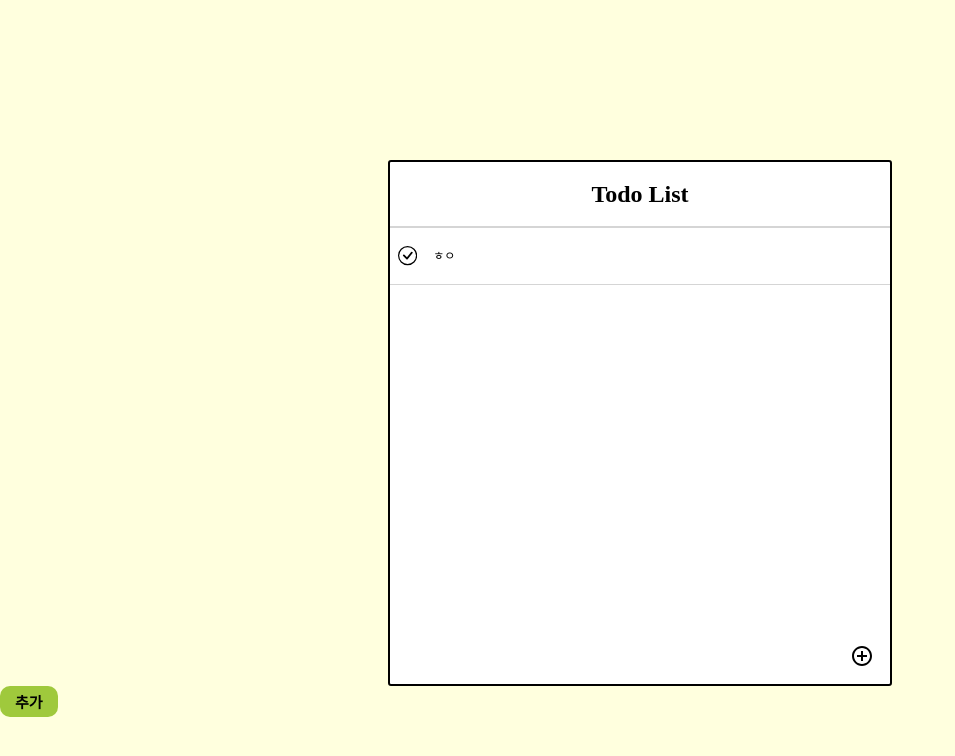
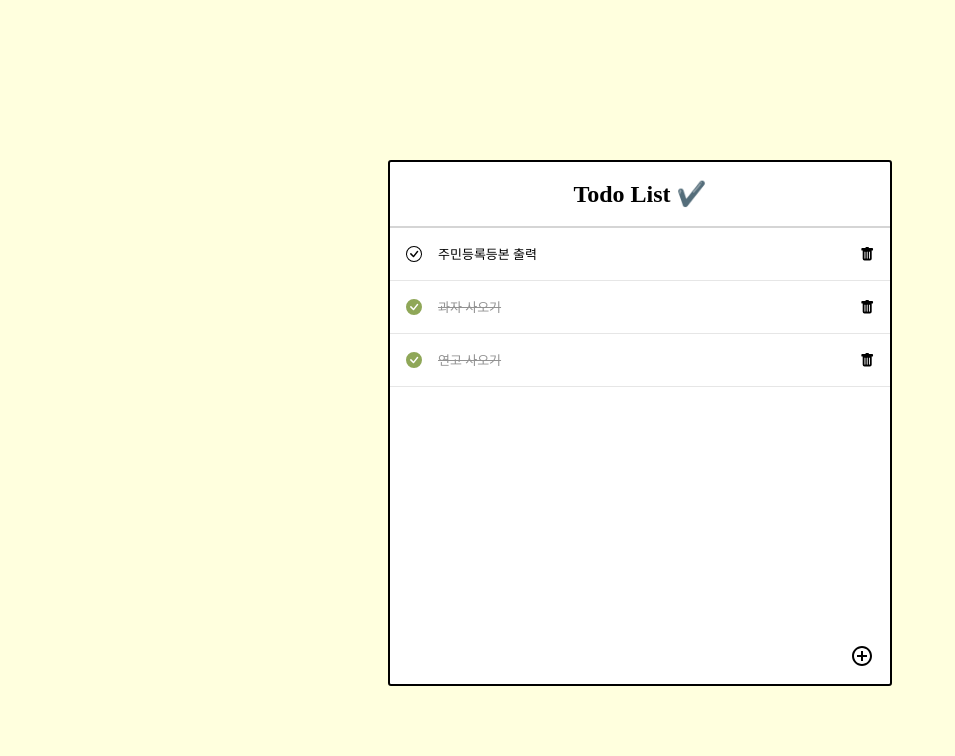
Before and after one commit to evejin9/Todo-Challenge, a React (Create React App) app: page / in a window 1280 px wide. Shown: the top 756 px of the page, without its empty margins (0-955 px from the left). Built offline with nearby package versions, Linux system fonts and the light colour scheme.

Commit message:
23.06.09) todo-개선
- 체크 토글 기능 추가
- 삭제 기능 추가
- checked 여부에 따른 상태 변경

```diff
--- a/src/App.js
+++ b/src/App.js
@@ -1,7 +1,13 @@
 import styled, { createGlobalStyle } from "styled-components";
 import reset from "styled-reset";
+import { useState } from "react";
+import { useCallback } from "react";
+import { MdAddCircleOutline, MdAddCircle  } from "react-icons/md";
+
 import TodoTemplate from "./component/page/TodoTemplate";
-import Button from "./component/ui/Button";
+import TodoList from "./component/list/TodoList";
+
+
 
 const GlobalStyle = createGlobalStyle`
   ${reset}
@@ -9,14 +15,65 @@ const GlobalStyle = createGlobalStyle`
   body {
     background: #FFFFDE;
   }
-`
+`;
+
+const AddButton = styled.div`
+  padding: 1rem;
+  cursor: pointer;
+  display: flex;
+  justify-content: flex-end;
+  align-items: center;
+
+  svg {
+    font-size: 1.5rem;
+    color: ${props => props.checked && '#7d9c36'};
+  };
+
+  &:hover {
+    color: #628315;
+  }
+`;
+
+  const todoListArray = [
+    {
+      id: 1,
+      text: '주민등록등본 출력',
+      checked: true
+    },
+    {
+      id: 2,
+      text: '과자 사오기',
+      checked: false
+    },
+    {
+      id: 3,
+      text: '연고 사오기',
+      checked: false
+    },
+  ];
 
 function App() {
+  const [todos, setTodos] = useState(todoListArray);
+
+  const handleToggle = useCallback((id) => {
+    setTodos(todos => todos.map((todo) =>
+      todo.id === id ? { ...todo, checked: !todo.checked } : todo
+    ))
+  }, []);
+
+  const handleRemove = useCallback((id) => {
+    setTodos(todos => todos.filter((todo) => todo.id !== id));
+  }, []);
+
   return (
     <>
       <GlobalStyle />
-      <TodoTemplate />
-      <Button title="추가" />
+      <TodoTemplate>
+        <TodoList todos={todos} onToggle={handleToggle} onRemove={handleRemove} />
+        {/* 추가 버튼 */}
+        <AddButton><MdAddCircleOutline /></AddButton>
+      </TodoTemplate>
+      {/* <Button title="추가" /> */}
     </>
   );
 }
--- a/src/component/list/TodoList.jsx
+++ b/src/component/list/TodoList.jsx
@@ -1,6 +1,6 @@
 import React from 'react';
+import styled from "styled-components";
 import TodoListItem from './TodoListItem';
-import styled from "styled-components";
 
 const TodoListWrapper = styled.div`
   min-height: 400px;
@@ -8,9 +8,15 @@ const TodoListWrapper = styled.div`
 `;
 
 function TodoList(props) {
+  const { todos, onToggle, onRemove } = props;
+
   return (
     <TodoListWrapper>
-      <TodoListItem />
+      {todos.map((todo) => {
+        return (
+          <TodoListItem key={todo.id} todo={todo} onToggle={onToggle} onRemove={onRemove} />
+        )})
+      }
     </TodoListWrapper>
   );
 }
--- a/src/component/list/TodoListItem.jsx
+++ b/src/component/list/TodoListItem.jsx
@@ -1,19 +1,19 @@
 import React from 'react';
 import styled from "styled-components";
-import { BsCheckCircleFill, BsCheckCircle  } from "react-icons/bs";
+import { BsCheckCircleFill, BsCheckCircle, BsFillTrashFill  } from "react-icons/bs";
 
 const Wrapper = styled.div`
-  padding: 0.5rem;
+  padding: 1rem;
   display: flex;
   align-items: center;
-  border-bottom: 1px solid #d5d5d5;
+  border-bottom: 1px solid #e6e6e6;
   `;
 
 const TodoList = styled.div`
-  height: 40px;
+  width: 100%;
+  height: 20px;
   font-size: 12px;
   display: flex;
-  justify-content: flex-start;
   align-items: center;
 `;
 
@@ -23,23 +23,50 @@ const CheckBox = styled.div`
   align-items: center;
 
   svg {
-    font-size: 1.2rem;
-    color: ${props => props.checked && '#9fc93c'};
+    font-size: 1rem;
+    color: ${props => props.checked ? '#000' : '#8fa758'};
+    &:hover {
+      color: ${props => props.checked ? '#7d9c36' : '#000'};
+    }
+  };
+`;
+
+const DeleteBox = styled.div`
+  cursor: pointer;
+  display: flex;
+  align-items: center;
+
+  svg {
+    font-size: 0.9rem;
+  }
+
+  &:hover {
+    color: #8b1515;
   }
 `;
 
 const Text = styled.div`
+  color: ${props => props.checked ? '#000' : '#929292'};
+  text-decoration: ${props => props.checked ? 'none' : 'line-through'};
+  font-size: 13px;
   padding: 0.5rem;
   margin-left: 0.5rem;
   flex: 1;
 `;
 
 function TodoListItem(props) {
+  const { todo, onToggle, onRemove } = props;
+
   return (
     <Wrapper>
       <TodoList>
-        <CheckBox><BsCheckCircle /></CheckBox>
-        <Text>ㅎㅇ</Text>
+        <CheckBox checked={todo.checked}
+          onClick={() => { onToggle(todo.id) }}
+        >
+          {todo.checked ? <BsCheckCircle />:<BsCheckCircleFill />}
+        </CheckBox>
+        <Text checked={todo.checked}>{todo.text}</Text>
+        <DeleteBox onClick={() => {onRemove(todo.id)}}><BsFillTrashFill /></DeleteBox>
       </TodoList>
     </Wrapper>
   );
--- a/src/component/page/TodoTemplate.jsx
+++ b/src/component/page/TodoTemplate.jsx
@@ -1,7 +1,5 @@
 import React from 'react';
 import styled from "styled-components";
-import TodoList from '../list/TodoList';
-import { MdAddCircleOutline, MdAddCircle  } from "react-icons/md";
 
 const Wrapper = styled.div`
   background-color: #fff;
@@ -22,25 +20,11 @@ const Wrapper = styled.div`
   }
 `;
 
-const AddButton = styled.div`
-  padding: 1rem;
-  cursor: pointer;
-  display: flex;
-  justify-content: flex-end;
-  align-items: center;
-
-  svg {
-    font-size: 1.5rem;
-    color: ${props => props.checked && '#7d9c36'};
-  };
-`;
-
 function TodoTemplate(props) {
   return (
     <Wrapper>
-      <div className='app-title'>Todo List</div>
-      <TodoList className='content' />
-      <AddButton><MdAddCircleOutline /></AddButton>
+      <div className='app-title'>Todo List ✔️</div>
+      {props.children}
     </Wrapper>
   );
 }
```
